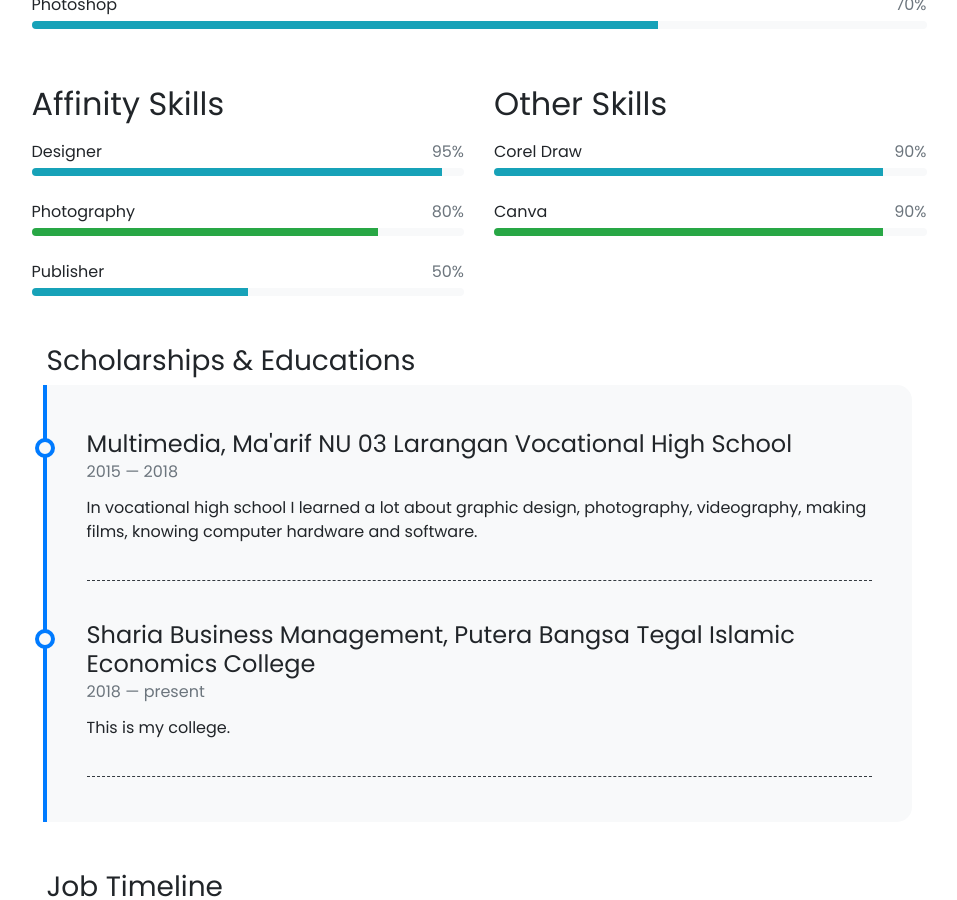
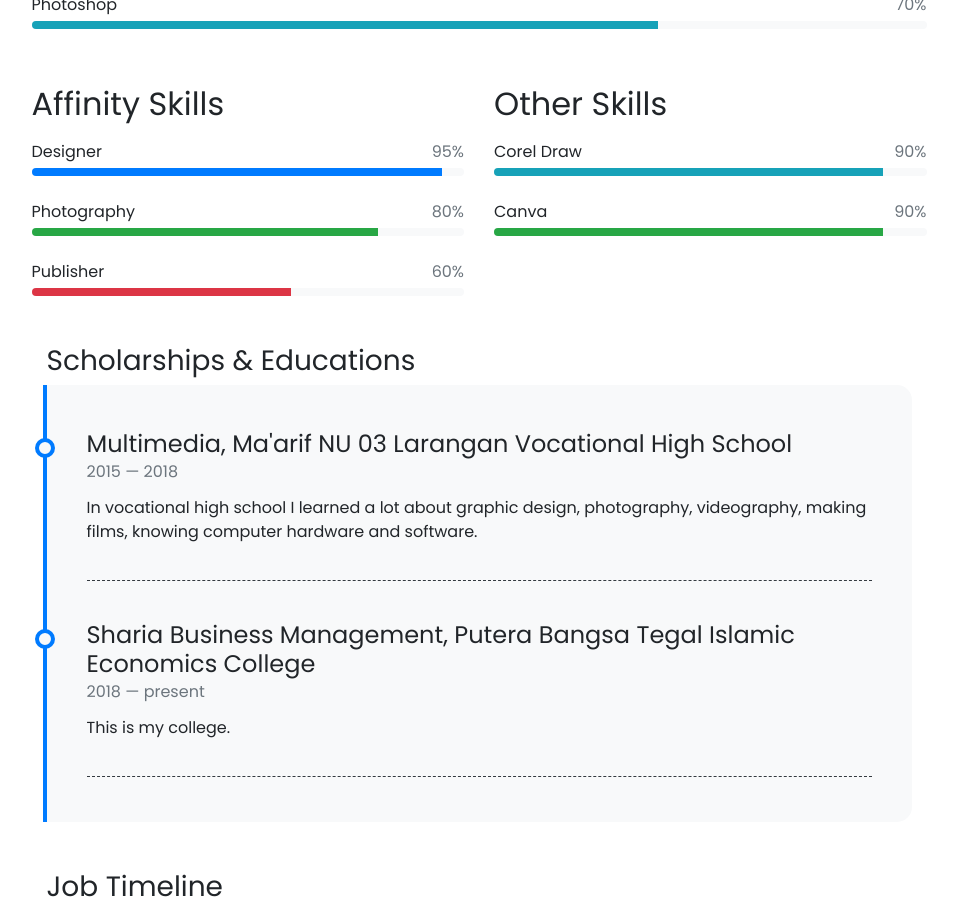
Before and after one commit to ajisetiawan716/ajisetiawan716.github.io, a Jekyll site: the page built from pages/about.md, in a window 1280 px wide and 900 px high, scrolled down 1193 px. Shown: the whole window, without its empty margins (161-1118 px from the left). Built offline with Jekyll 4.4.1, drawn with Linux system fonts in a browser that asks for light colours; nearby versions of some CDN libraries; emoji names are drawn with the system emoji font.

Commit message:
Update affinity-skills.yml

```diff
--- a/_data/affinity-skills.yml
+++ b/_data/affinity-skills.yml
@@ -1,11 +1,11 @@
 - name: Designer
   percentage: 95
-  color: info
+  color:
 
 - name: Photography
   percentage: 80
   color: success
 
 - name: Publisher
-  percentage: 50
-  color: info
+  percentage: 60
+  color: danger
```
